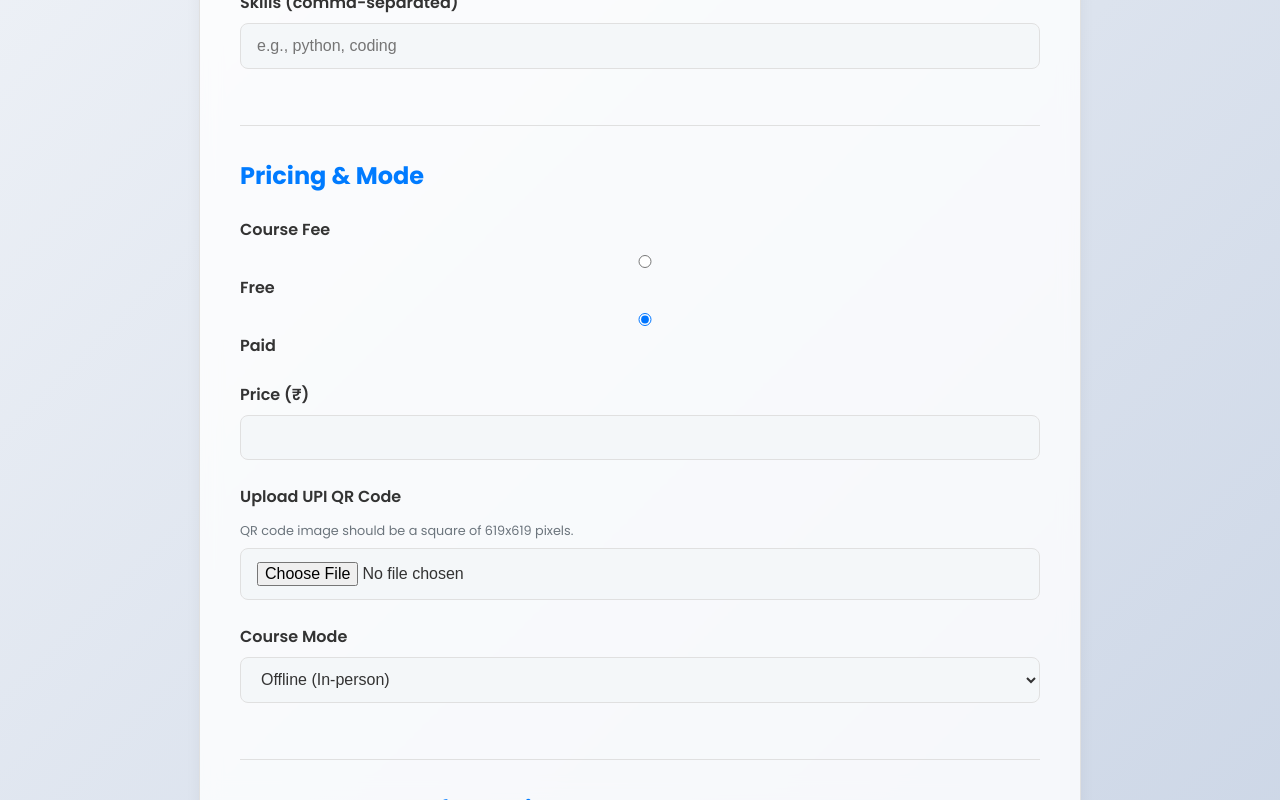
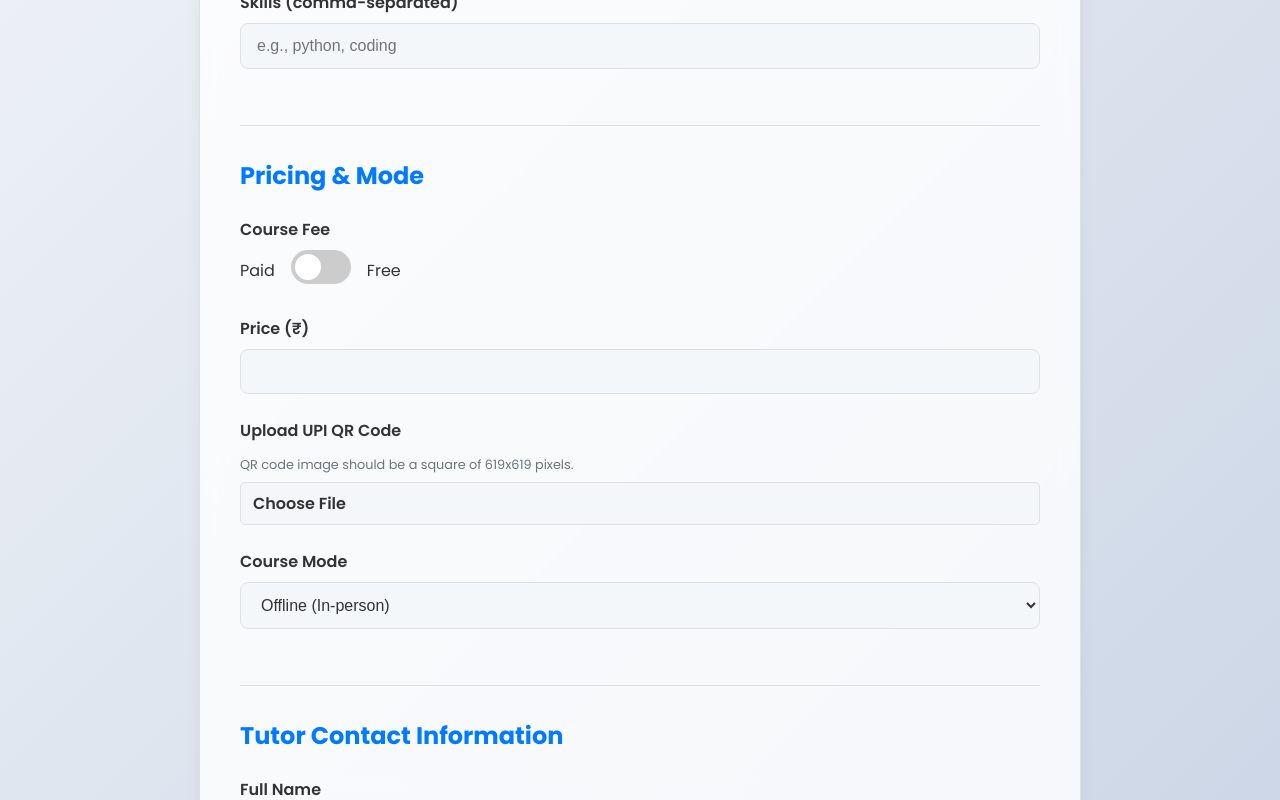
Before and after one commit to himeshxd7/vidyalink-project, a React (Create React App) app: page /tutor in a window 1280 px wide. Shown: the part 596-1396 px from the top of the page. Built offline with nearby package versions, Linux system fonts and the light colour scheme; sample sign-in values are in the browser's storage.

Commit message:
improvement

```diff
--- a/src/App.css
+++ b/src/App.css
@@ -1469,3 +1469,69 @@ body.dark-mode .material-link:hover {
   gap: 1rem;
   margin-left: auto;
 }
+
+/* --- IMPROVEMENTS START HERE --- */
+
+/* Modern Toggle Switch for Tutor Form */
+.fee-toggle {
+  display: flex;
+  align-items: center;
+  gap: 1rem;
+  margin-bottom: 1rem;
+}
+.fee-toggle-switch {
+  position: relative;
+  display: inline-block;
+  width: 60px;
+  height: 34px;
+}
+.fee-toggle-switch input {
+  opacity: 0;
+  width: 0;
+  height: 0;
+}
+.fee-toggle-slider {
+  position: absolute;
+  cursor: pointer;
+  top: 0;
+  left: 0;
+  right: 0;
+  bottom: 0;
+  background-color: #ccc;
+  transition: .4s;
+  border-radius: 34px;
+}
+.fee-toggle-slider:before {
+  position: absolute;
+  content: "";
+  height: 26px;
+  width: 26px;
+  left: 4px;
+  bottom: 4px;
+  background-color: white;
+  transition: .4s;
+  border-radius: 50%;
+}
+input:checked + .fee-toggle-slider {
+  background-color: var(--primary-color);
+}
+input:checked + .fee-toggle-slider:before {
+  transform: translateX(26px);
+}
+
+/* Improved File Input */
+.custom-file-input {
+  border: 1px solid var(--border-color);
+  display: inline-block;
+  padding: 8px 12px;
+  cursor: pointer;
+  border-radius: 5px;
+  background-color: var(--background-color);
+  transition: background-color 0.2s;
+}
+.custom-file-input:hover {
+  background-color: var(--border-color);
+}
+input[type="file"] {
+  display: none;
+}
--- a/src/App.jsx
+++ b/src/App.jsx
@@ -26,10 +26,10 @@ function App() {
       const savedUsers = localStorage.getItem('vidyalink_users');
       return savedUsers ? JSON.parse(savedUsers) : initialUsers;
   });
-  const [enrolledCourses, setEnrolledCourses] = useState(() => {
-    const savedEnrolledCourses = localStorage.getItem('vidyalink_enrolled_courses');
-    return savedEnrolledCourses ? JSON.parse(savedEnrolledCourses) : [];
-  });
+  // The enrolledCourses state is now initialized as an empty array
+  // and will be populated based on the logged-in user.
+  const [enrolledCourses, setEnrolledCourses] = useState([]);
+
   const [messages, setMessages] = useState(() => {
     const savedMessages = localStorage.getItem('vidyalink_messages');
     return savedMessages ? JSON.parse(savedMessages) : {};
@@ -49,13 +49,29 @@ function App() {
     }
   }, [currentUser]);
 
+  // *** FIX: Load user-specific enrolled courses when the user logs in or changes ***
+  useEffect(() => {
+    if (currentUser) {
+      const allEnrollments = JSON.parse(localStorage.getItem('vidyalink_enrolled_by_user')) || {};
+      setEnrolledCourses(allEnrollments[currentUser.username] || []);
+    } else {
+      setEnrolledCourses([]); // Clear enrolled courses on logout
+    }
+  }, [currentUser]);
+
+  // *** FIX: Save enrolled courses to a user-specific key in localStorage ***
+  useEffect(() => {
+    if (currentUser && currentUser.username) {
+      const allEnrollments = JSON.parse(localStorage.getItem('vidyalink_enrolled_by_user')) || {};
+      allEnrollments[currentUser.username] = enrolledCourses;
+      localStorage.setItem('vidyalink_enrolled_by_user', JSON.stringify(allEnrollments));
+    }
+  }, [enrolledCourses, currentUser]);
+
+
   useEffect(() => {
     localStorage.setItem('vidyalink_users', JSON.stringify(users));
   }, [users]);
-
-  useEffect(() => {
-    localStorage.setItem('vidyalink_enrolled_courses', JSON.stringify(enrolledCourses));
-  }, [enrolledCourses]);
 
   useEffect(() => {
     localStorage.setItem('vidyalink_messages', JSON.stringify(messages));
@@ -103,7 +119,12 @@ function App() {
     setUsers(prevUsers => [...prevUsers, newUser]);
   };
 
+  // *** FIX: Added a check to prevent tutors from enrolling in their own course ***
   const handleEnroll = (course) => {
+    if (currentUser && course.tutorId === currentUser.username) {
+      alert("You cannot enroll in a course you created.");
+      return;
+    }
     if (!enrolledCourses.find(c => c.id === course.id)) {
       setEnrolledCourses([...enrolledCourses, course]);
     }
--- a/src/pages/CourseDetailPage.jsx
+++ b/src/pages/CourseDetailPage.jsx
@@ -1,5 +1,5 @@
 import React, { useState, useEffect } from 'react';
-import { useParams, NavLink, useNavigate } from 'react-router-dom';
+import { useParams, NavLink } from 'react-router-dom';
 import StudentChatModal from './StudentChatModal';
 
 const Module = ({ item, isEnrolled }) => {
@@ -33,7 +33,6 @@ const Module = ({ item, isEnrolled }) => {
 
 const CourseDetailPage = ({ courses, onEnroll, enrolledCourses, onSendMessage, messages, currentUser, onClearNotifications }) => {
   const { id } = useParams();
-  const navigate = useNavigate();
   const course = courses.find(c => c.id === id);
   const [showQr, setShowQr] = useState(false);
   const [showEnrolledPopup, setShowEnrolledPopup] = useState(false);
@@ -57,6 +56,8 @@ const CourseDetailPage = ({ courses, onEnroll, enrolledCourses, onSendMessage, m
 
   const { details = {}, tutorContact = {} } = course;
   const isEnrolled = enrolledCourses.some(c => c.id === course.id);
+  const isTutor = currentUser?.username === course.tutorId;
+
 
   const handleEnroll = () => {
     if (course.price > 0) {
@@ -117,7 +118,12 @@ const CourseDetailPage = ({ courses, onEnroll, enrolledCourses, onSendMessage, m
           <span className="course-price-detail">{course.price > 0 ? `₹${course.price}` : 'Free'}</span>
           <span className={`course-mode-detail ${course.mode.toLowerCase()}`}>{course.mode}</span>
         </div>
-        {isEnrolled ? (
+
+        {isTutor ? (
+            <NavLink to={`/tutor/${course.id}`} className="btn btn-primary" style={{marginTop: '1rem'}}>
+              Manage Your Course
+            </NavLink>
+          ) : isEnrolled ? (
             <div className="enrolled-actions">
               <button className="enroll-btn enrolled" disabled>Enrolled</button>
               <button className="chat-btn" onClick={handleChat}>Chat with Tutor</button>
--- a/src/pages/TutorPage.jsx
+++ b/src/pages/TutorPage.jsx
@@ -217,32 +217,16 @@ const TutorPage = ({ onAddCourse, onUpdateCourse, currentUser, courses }) => {
             <h2>Pricing & Mode</h2>
             <div className="form-group">
               <label>Course Fee</label>
-              <div>
-                <input
-                  type="radio"
-                  id="free"
-                  name="fee"
-                  value="free"
-                  checked={isFree}
-                  onChange={() => {
-                    setIsFree(true);
-                    setPrice('');
-                  }}
-                />
-                <label htmlFor="free">Free</label>
-              </div>
-              <div>
-                <input
-                  type="radio"
-                  id="paid"
-                  name="fee"
-                  value="paid"
-                  checked={!isFree}
-                  onChange={() => setIsFree(false)}
-                />
-                <label htmlFor="paid">Paid</label>
+              <div className="fee-toggle">
+                <span>Paid</span>
+                <label className="fee-toggle-switch">
+                  <input type="checkbox" checked={isFree} onChange={() => setIsFree(!isFree)} />
+                  <span className="fee-toggle-slider"></span>
+                </label>
+                <span>Free</span>
               </div>
             </div>
+
             {!isFree && (
               <>
                 <div className="form-group">
@@ -252,6 +236,7 @@ const TutorPage = ({ onAddCourse, onUpdateCourse, currentUser, courses }) => {
                 <div className="form-group">
                   <label htmlFor="qrCode">Upload UPI QR Code</label>
                   <p className="qr-size-note">QR code image should be a square of 619x619 pixels.</p>
+                  <label htmlFor="qrCode" className="custom-file-input">Choose File</label>
                   <input type="file" id="qrCode" onChange={handleQrCodeUpload} accept="image/*" />
                   {qrCodeUrl && (
                     <div className="qr-code-preview">
@@ -304,12 +289,16 @@ const TutorPage = ({ onAddCourse, onUpdateCourse, currentUser, courses }) => {
                     ))}
                     <div className="file-input-wrapper">
                         {isUploading ? <p>Uploading...</p> :
+                            <>
+                              <label htmlFor={`file-upload-${moduleIndex}`} className="custom-file-input">Add Material</label>
                               <input
+                                  id={`file-upload-${moduleIndex}`}
                                   type="file"
                                   onChange={e => handleFileSelect(moduleIndex, e)}
                                   disabled={isUploading}
                                   accept="image/*,video/*"
                               />
+                            </>
                         }
                     </div>
                 </div>
```
Lines whose indentation alone changed are shown as unchanged.
